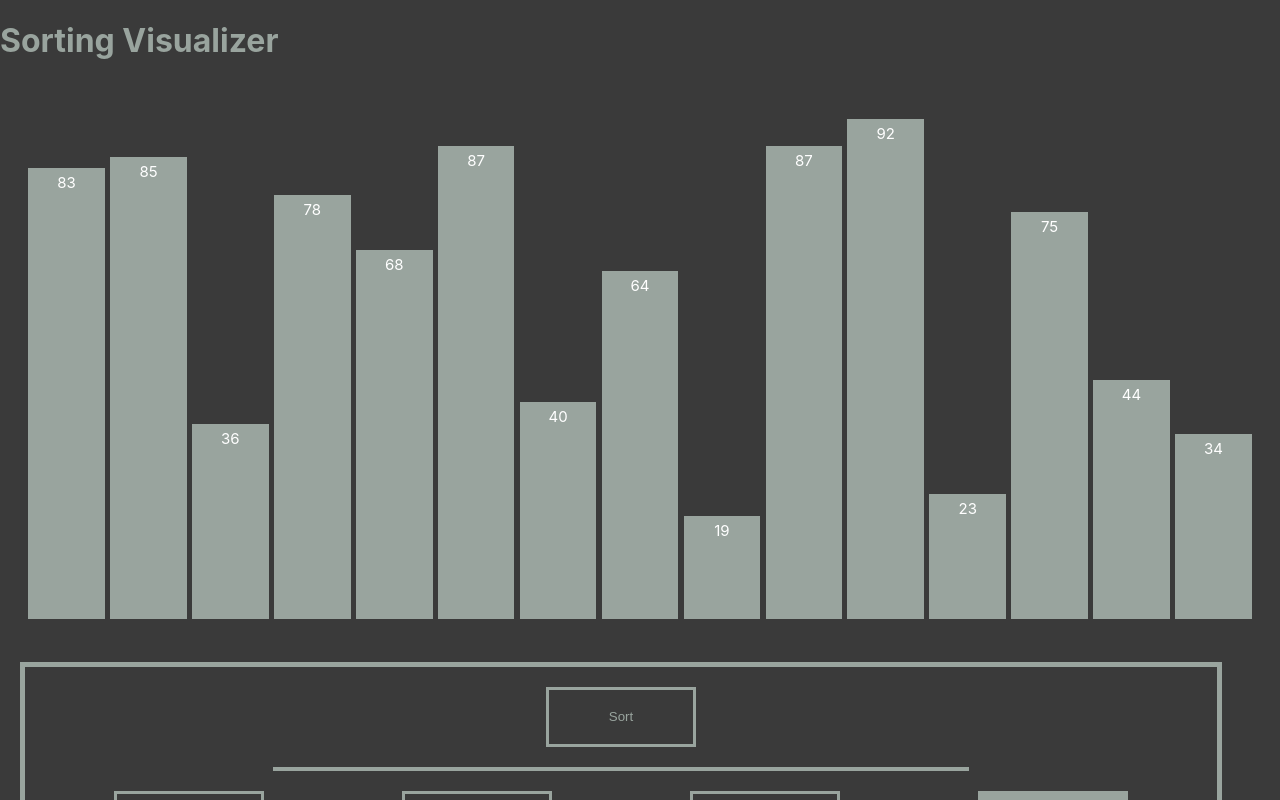
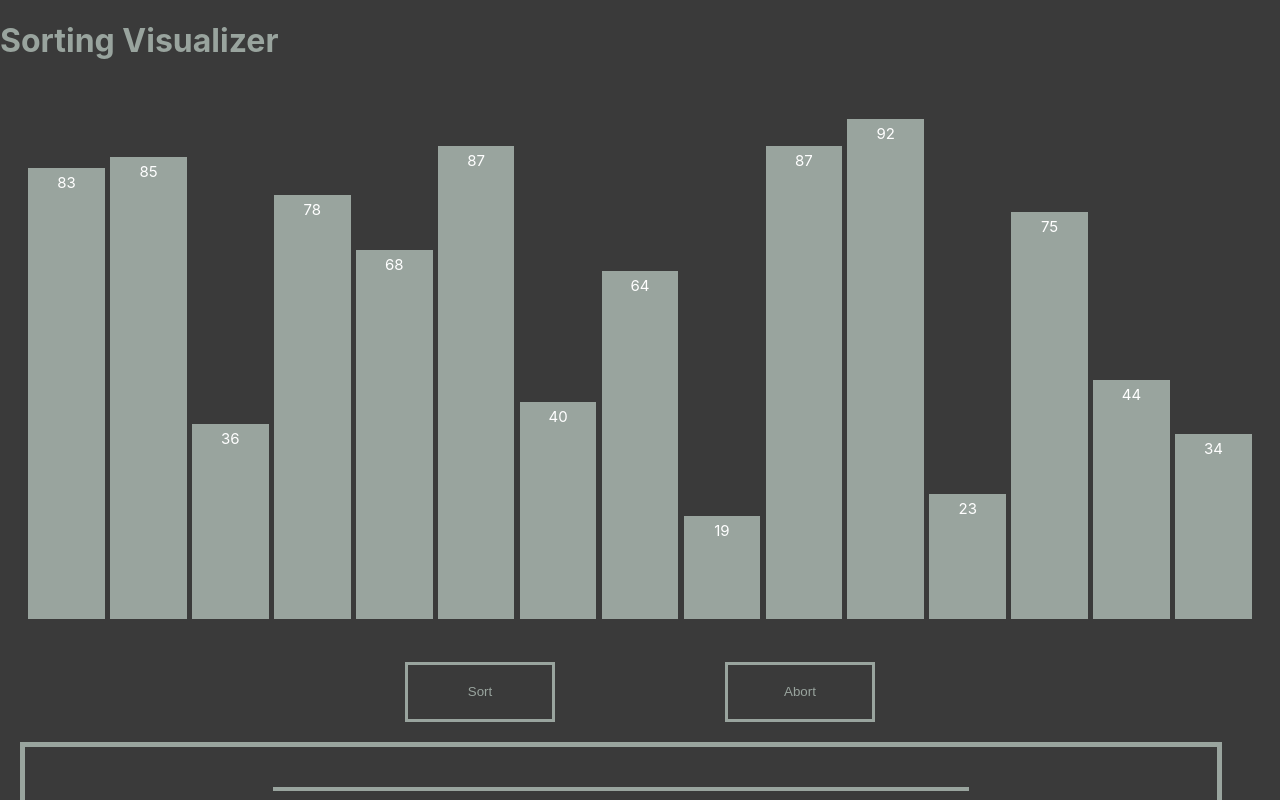
Before and after one commit to tramy1257/sorting-visualizer, a React (Create React App) app: page / in a window 1280 px wide. Shown: the top 800 px of the page. Built offline with nearby package versions, Linux system fonts and the light colour scheme.

Commit message:
Add aborting function to the page and buttons

```diff
--- a/src/assets/animation-ops.js
+++ b/src/assets/animation-ops.js
@@ -1,13 +1,10 @@
-const compareOp = (i, bar1, bar2, compareColor, stepSpeed) => {
-  setTimeout ( () => {
+const compareOp = (bar1, bar2, compareColor) => {
   // Change color to compare color
   bar1.style.backgroundColor = compareColor;
   bar2.style.backgroundColor = compareColor;
-  }, i * stepSpeed);
 }
 
-const swapOp = (i, bar1, bar2, swapColor, stepSpeed) => {
-  setTimeout ( () => {
+const swapOp = (bar1, bar2, swapColor, stepSpeed) => {
   // Change color to swap color
   bar1.style.backgroundColor = swapColor;
   bar2.style.backgroundColor = swapColor;
@@ -23,19 +20,15 @@ const swapOp = (i, bar1, bar2, swapColor, stepSpeed) => {
   // Animate translating second bar
   bar2.style.transition = `transform ${stepSpeed / 1000}s`;
   bar2.style.transform = `translateX(${-translateAmount}px)`;
-  }, i * stepSpeed);
 }
 
-const compareDoneOp = (i, bar1, bar2, unsortedColor, stepSpeed) => {
-  setTimeout ( () => {
+const compareDoneOp = (bar1, bar2, unsortedColor) => {
   // Change color to unsorted color
   bar1.style.backgroundColor = unsortedColor;
   bar2.style.backgroundColor = unsortedColor;
-  }, i * stepSpeed);
 }
 
-const swapDoneOp = (i, bar1, bar2, unsortedColor, stepSpeed) => {
-  setTimeout ( () => {
+const swapDoneOp = (bar1, bar2, unsortedColor) => {
   // Change color to unsorted color
   bar1.style.backgroundColor = unsortedColor;
   bar2.style.backgroundColor = unsortedColor;
@@ -51,7 +44,6 @@ const swapDoneOp = (i, bar1, bar2, unsortedColor, stepSpeed) => {
   const temp = bar2.style.order;
   bar2.style.order = bar1.style.order;
   bar1.style.order = temp;
-  }, i * stepSpeed);
 }
 
 const animationOps = {
--- a/src/components/ControlPanel/ControlPanel.js
+++ b/src/components/ControlPanel/ControlPanel.js
@@ -1,11 +1,16 @@
 import React from 'react';
 import Button from '../ControlPanel/UI/Button/Button';
 import classes from './ControlPanel.module.css';
+import Aux from '../../hoc/Aux';
 
 const controlPanel = (props) => {
   return(
+    <Aux>
+      <div className={classes.SortAndStop}>
+        <Button click={props.sortClicked}>Sort</Button>
+        <Button click={props.abortClicked}>Abort</Button>
+      </div>
       <div className={classes.Panel}>
-        <Button click={props.sortClicked}>Sort</Button>
         <hr />
         <div className={classes.AlgoBtn}>
           <Button
@@ -35,7 +40,7 @@ const controlPanel = (props) => {
             <div className={classes.SliderAndLabel}>
               <label>Sorting Speed: </label>
               <input
-                min='0' max='500'
+                min='10' max='500'
                 step='10'
                 type='range'
                 onChange={event => props.changeSpeed(event.target.value)}
@@ -53,6 +58,7 @@ const controlPanel = (props) => {
           </div>
         </div>
       </div>
+    </Aux>
   );
 };
 
--- a/src/components/ControlPanel/ControlPanel.module.css
+++ b/src/components/ControlPanel/ControlPanel.module.css
@@ -6,6 +6,15 @@
   --blue: #82d1d1;
   --tan: #d7af86;
   --green: #86ae86;
+}
+
+.SortAndStop {
+  margin: 0 auto;
+  margin-bottom: 20px;
+  display: flex;
+  justify-content: center;
+  width: 50%;
+  align-content: space-evenly;
 }
 
 .AlgoBtn {
--- a/src/components/SortingPanels/SelectionSort/SelectionSort.js
+++ b/src/components/SortingPanels/SelectionSort/SelectionSort.js
@@ -36,6 +36,9 @@ class SelectionSort extends React.Component {
     return newArr;
   };
 
+  animation = null;
+  doneAnimate = null;
+
   sortHandler = (sortType) => {
     // save the operation log for animation
     const [logs, sortedArr] = getOperationLog(this.state.array, sortType);
@@ -50,32 +53,43 @@ class SelectionSort extends React.Component {
     }
 
     // Animating based on operation logs
-    for (let i = 0; i < logs.length; ++i) {
+    let i = 0; // controling loop
+    this.animation = setInterval(() => {
+      if (i >= logs.length)
+      {
+        clearInterval(this.animation);
+      }
+      else {
         // Find the 2 bars objects that gets swapped
         const bar1 = document.getElementById('bar' + logs[i][INI_IDX2]);
         const bar2 = document.getElementById('bar' + logs[i][INI_IDX1]);
 
           switch (logs[i][LOG_TYPE]) {
             case 'compare':
-          animationOps.compareOp(i, bar1, bar2, COMPARE_COLOR, this.state.stepSpeed);
+              animationOps.compareOp(bar1, bar2, COMPARE_COLOR);
               break;
             case 'swap':
-          animationOps.swapOp(i, bar1, bar2, SWAP_COLOR, this.state.stepSpeed);
+              animationOps.swapOp(bar1, bar2, SWAP_COLOR, this.state.stepSpeed);
               break;
             case 'compare-done':
-          animationOps.compareDoneOp(i, bar1, bar2, UNSORTED_COLOR, this.state.stepSpeed);
+              animationOps.compareDoneOp(bar1, bar2, UNSORTED_COLOR);
               break;
             case 'swap-done':
-          animationOps.swapDoneOp(i, bar1, bar2, UNSORTED_COLOR, this.state.stepSpeed);
+              animationOps.swapDoneOp(bar1, bar2, UNSORTED_COLOR);
               break;
             default:
               break;
           } // switch
-    } // for
+
+        // incrementing i for the next iteration
+        ++i;
+      }
+    }, this.state.stepSpeed);
 
     // Change all bars to green indecating that they are in sorted order and
     // update the array state to the sorted one
-    setTimeout (() => {
+    this.doneAnimate = setTimeout (() => {
+      console.log('run');
       this.setState({array: sortedArr});
       for (let i = 0; i < this.state.array.length; ++i) {
         const bar = document.getElementById('bar' + i);
@@ -86,6 +100,7 @@ class SelectionSort extends React.Component {
   };
 
   sortClickedHandler = () => {
+    this.abortClickedHandler();
     this.sortHandler(this.state.sortAlgo);
   };
 
@@ -94,6 +109,7 @@ class SelectionSort extends React.Component {
   };
 
   clickRandomHandler = () => {
+    this.abortClickedHandler();
     const newArr = this.randomArr(this.state.randomArrSize);
     this.setState({array: newArr});
     for (let i = 0; i < this.state.array.length; ++i) {
@@ -111,6 +127,18 @@ class SelectionSort extends React.Component {
     this.setState({randomArrSize: newSize});
   }
 
+  abortClickedHandler = () => {
+    clearInterval(this.animation);
+    clearTimeout(this.doneAnimate);
+
+    for (let i = 0; i < this.state.array.length; ++i) {
+      const bar = document.getElementById('bar' + i);
+      bar.style.order = 0;
+      bar.style.transform = 'translateX(0)';
+      bar.style.backgroundColor = UNSORTED_COLOR;
+    }
+  }
+
   // For testing
   testHandler = () => {
   };
@@ -126,6 +154,7 @@ class SelectionSort extends React.Component {
         <SelectionVisualizer
           array={this.state.array}/>
         <ControlPanel
+          abortClicked={this.abortClickedHandler}
           changeArrSize={this.changeArrSizeHandler}
           changeSpeed={this.changeSpeedHandler}
           randomClicked={this.clickRandomHandler}
```
Also changed, not shown: 1 other file (tests, documents, lock files or other folders). Lines whose indentation alone changed are shown as unchanged.
